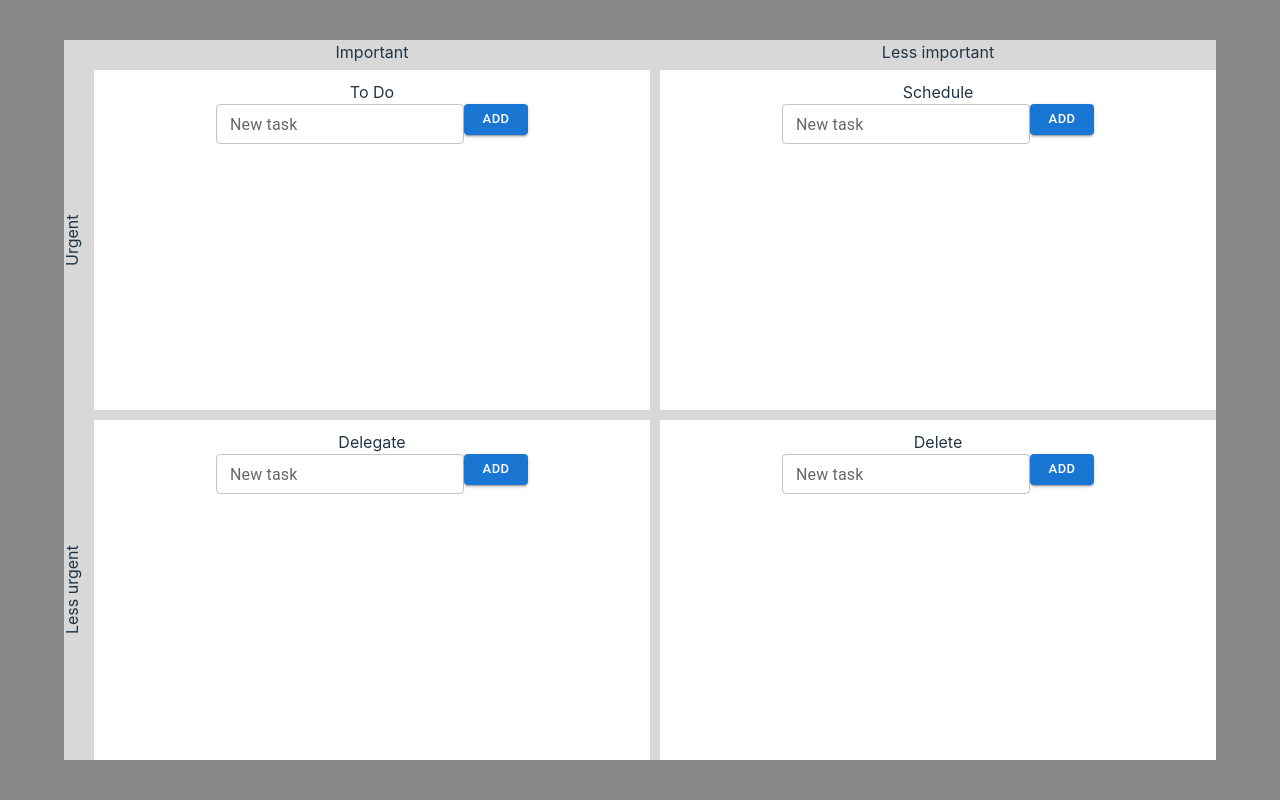
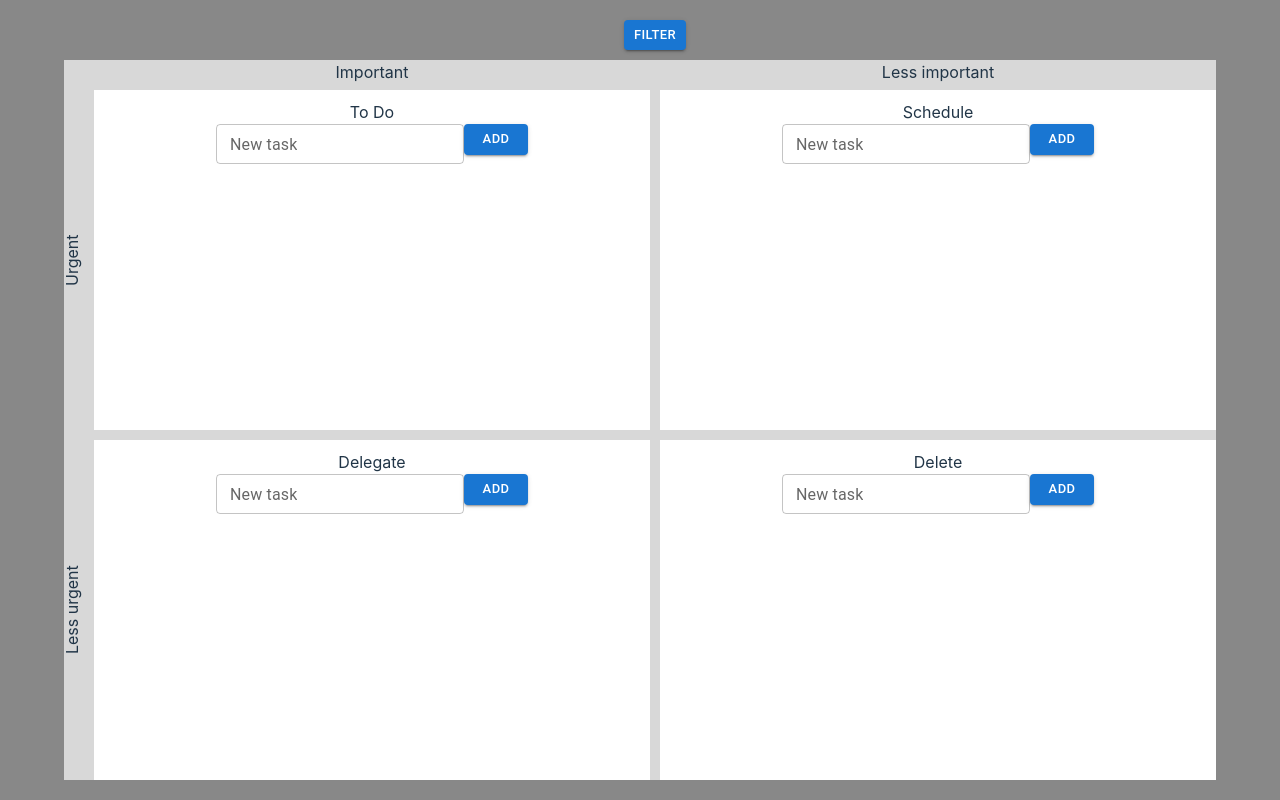
Before and after one commit to gru6/testTaskTracker, a React (Vite) app in the folder taskTracker/: page / in a window 1280 px wide. Built offline with nearby package versions, Linux system fonts and the light colour scheme.

Commit message:
feat: add filter modal component

```diff
--- a/taskTracker/src/components/TaskBox.tsx
+++ b/taskTracker/src/components/TaskBox.tsx
@@ -6,7 +6,7 @@ import { Task } from "../storage/todoSlice.tsx";
 import { IconButton } from "@mui/material";
 import DeleteIcon from "@mui/icons-material/Delete";
 import Checkbox from "@mui/material/Checkbox";
-import { BasicModal } from "./Modal.tsx";
+import { EditModal } from "./editModal.tsx";
 import { delHashTagFromText, findHashTag } from "../utils/taskUtils.tsx";
 
 interface BoxProps {
@@ -29,6 +29,7 @@ export const TaskBox: React.FunctionComponent<BoxProps> = (props) => {
         completed: false,
         modal: false,
         tag: findHashTag(newTaskText),
+        filteredtags: [],
       };
       //закидываем новую таску в State изменение store через использование редуктора addTask и actions
       const actionType = `${props.box}/addTask`;
@@ -89,7 +90,7 @@ export const TaskBox: React.FunctionComponent<BoxProps> = (props) => {
                 </div>
 
                 <div className="task-actions">
-                  <BasicModal box={props.box} editorTask={task} id={task.id}/>
+                  <EditModal box={props.box} editorTask={task} id={task.id}/>
                   {/* пробрасываем данные task в модальное окно */}
                   <IconButton
                     aria-label="delete"
--- a/taskTracker/src/components/Modal.tsx
+++ b/taskTracker/src/components/editModal.tsx
@@ -23,13 +23,13 @@ const containerStyle = {
   p: 4,
 };
 
-interface BasicModalProps {
+interface EditModalProps {
   editorTask: Task;
   box: string;
   id: number;
 }
 
-export const BasicModal: React.FunctionComponent<BasicModalProps> = (props) => {
+export const EditModal: React.FunctionComponent<EditModalProps> = (props) => {
   const [open, setOpen] = React.useState(false);
   const [newText, setNewText] = React.useState(props.editorTask.fullText);
 
--- /dev/null
+++ b/taskTracker/src/components/filterModal.tsx
@@ -0,0 +1,86 @@
+import * as React from "react";
+import Box from "@mui/material/Box";
+import Button from "@mui/material/Button";
+import Modal from "@mui/material/Modal";
+import {
+  Checkbox,
+  FormControlLabel,
+  FormGroup,
+  IconButton,
+  Typography,
+} from "@mui/material";
+import CheckCircleOutlineIcon from "@mui/icons-material/CheckCircleOutline";
+import "../mainContainer.css";
+
+const containerStyle = {
+  position: "absolute",
+  top: "50%",
+  left: "50%",
+  transform: "translate(-50%, -50%)",
+  width: "50vw",
+  bgcolor: "background.paper",
+  border: "2px solid #000",
+  boxShadow: 24,
+  p: 4,
+};
+
+interface FilterModalProps {
+  tags: string[];
+}
+
+export const FilterModal: React.FunctionComponent<FilterModalProps> = (
+  props
+) => {
+  const [open, setOpen] = React.useState(false);
+
+  const handleOpen = () => setOpen(true);
+  const handleClose = () => setOpen(false);
+
+  return (
+    <div style={{ paddingLeft: "30px" }}>
+      <Button
+        onClick={handleOpen}
+        sx={{ minWidth: "0px", marginBottom: "10px" }}
+        variant="contained"
+        size="small"
+      >
+        Filter
+      </Button>
+      <Modal
+        open={open}
+        onClose={handleClose}
+        aria-labelledby="modal-modal-title"
+        aria-describedby="modal-modal-description"
+        className="modal"
+      >
+        <Box sx={containerStyle}>
+          <Typography
+            id="modal-modal-title"
+            variant="h4"
+            component="h2"
+            sx={{ textAlign: "center", marginBottom: "20px" }}
+          >
+            Chose #tags
+          </Typography>
+
+          <FormGroup>
+            {props.tags.map((tag) => (
+              <FormControlLabel control={<Checkbox />} label={tag} />
+            ))}
+          </FormGroup>
+
+          <div style={{ display: "flex", justifyContent:"center" }}>
+            <IconButton
+              aria-label="done"
+              onClick={() => {
+                setOpen(false);
+              }}
+            >
+              <CheckCircleOutlineIcon fontSize="large" />
+            </IconButton>
+          </div>
+        </Box>
+      </Modal>
+    </div>
+  );
+};
--- a/taskTracker/src/mainContainer.tsx
+++ b/taskTracker/src/mainContainer.tsx
@@ -3,6 +3,8 @@ import "./mainContainer.css";
 import { TaskBox } from "./components/TaskBox";
 import { useSelector } from "react-redux";
 import { RootState } from "./storage/store";
+import { FilterModal } from "./components/filterModal";
+import { findAllTags } from "./utils/filterUtils";
 
 export const MainContainer: React.FunctionComponent = () => {
   const todoTasks = useSelector((state: RootState) => state.todo.tasks);
@@ -12,6 +14,7 @@ export const MainContainer: React.FunctionComponent = () => {
 
   return (
     <>
+      <FilterModal tags={findAllTags()}></FilterModal>
       <div className="mainContainer">
         <div className="boxContainer">
           <div></div>
--- a/taskTracker/src/storage/todoSlice.tsx
+++ b/taskTracker/src/storage/todoSlice.tsx
@@ -7,6 +7,7 @@ export interface Task {
   tag: string[];
   completed: boolean;
   modal: boolean;
+  filteredtags: string[];
 }
 
 export interface TaskState {
--- /dev/null
+++ b/taskTracker/src/utils/filterUtils.tsx
@@ -0,0 +1,13 @@
+import store from "../storage/store";
+
+export const findAllTags = () => {
+  const obj = store.getState();
+  const todoTags = obj.todo.tasks.map((task) => task.tag);
+  const sheduleTags = obj.schedule.tasks.map((task) => task.tag);
+  const deleteTags = obj.delete.tasks.map((task) => task.tag);
+  const delegateTags = obj.delegate.tasks.map((task) => task.tag);
+  const allTags = [
+    ...new Set([todoTags, sheduleTags, deleteTags, delegateTags].flat(2)),
+  ];
+  return allTags;
+};
```
